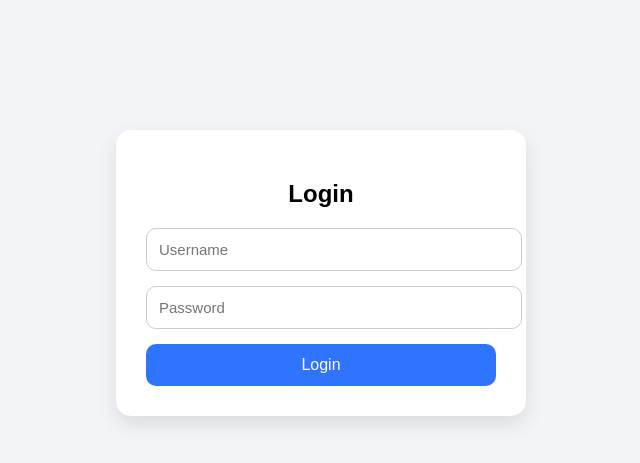
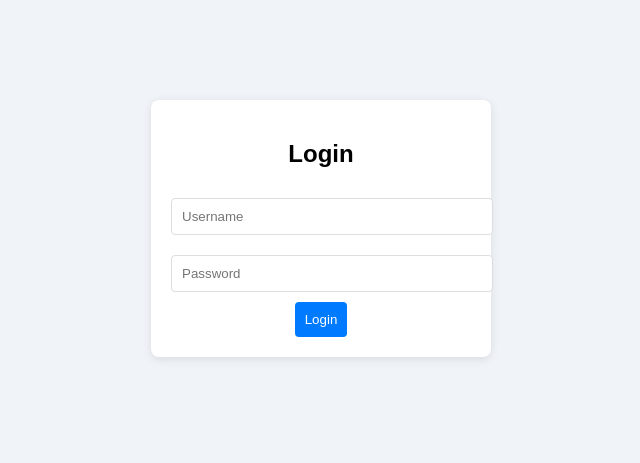
Before and after one commit to deepanshulodhi79-sudo/Deepanshu-s-, a Flask app: page / in a window 1280 px wide. Shown: the top 463 px of the page, without its empty margins (319-959 px from the left). Run offline with Flask 3, Linux system fonts and the light colour scheme.

Commit message:
Update login.html

```diff
--- a/templates/login.html
+++ b/templates/login.html
@@ -1,63 +1,27 @@
 <!DOCTYPE html>
-<html>
+<html lang="en">
 <head>
-<title>Login</title>
-<style>
-body {
-    background: #f2f4f8;
-    font-family: Arial;
-}
-.box {
-    width: 350px;
-    margin: 130px auto;
-    background: white;
-    padding: 30px;
-    border-radius: 15px;
-    box-shadow: 0 8px 20px rgba(0,0,0,0.1);
-}
-input {
-    width: 100%;
-    padding: 12px;
-    margin-bottom: 15px;
-    border: 1px solid #ccc;
-    border-radius: 10px;
-    font-size: 15px;
-}
-button {
-    width: 100%;
-    padding: 12px;
-    background: #2f74ff;
-    color: white;
-    border: none;
-    border-radius: 10px;
-    font-size: 16px;
-    cursor: pointer;
-}
-button:hover {
-    opacity: .9;
-}
-.msg {
-    color: red;
-    text-align: center;
-    margin-bottom: 10px;
-}
-</style>
+    <title>Login - Fast Mail Launcher</title>
+    <style>
+        body { background-color: #f0f4f8; font-family: Arial, sans-serif; }
+        .login-box { width: 300px; margin: 100px auto; padding: 20px; background: white; border-radius: 8px; box-shadow: 0 2px 10px rgba(0,0,0,0.1); text-align: center; }
+        input { width: 100%; margin: 10px 0; padding: 10px; border: 1px solid #ddd; border-radius: 4px; }
+        button { background: #007bff; color: white; padding: 10px; border: none; border-radius: 4px; cursor: pointer; }
+    </style>
 </head>
 <body>
-
-<div class="box">
-    <h2 style="text-align:center;">Login</h2>
-
-    {% if message %}
-    <div class="msg">{{ message }}</div>
-    {% endif %}
-
-    <form method="POST">
-        <input name="username" placeholder="Username">
-        <input name="password" type="password" placeholder="Password">
-        <button>Login</button>
-    </form>
-</div>
-
+    <div class="login-box">
+        <h2>Login</h2>
+        {% with messages = get_flashed_messages() %}
+            {% if messages %}
+                <p style="color: red;">{{ messages[0] }}</p>
+            {% endif %}
+        {% endwith %}
+        <form method="post">
+            <input type="text" name="username" placeholder="Username" required>
+            <input type="password" name="password" placeholder="Password" required>
+            <button type="submit">Login</button>
+        </form>
+    </div>
 </body>
 </html>
```
